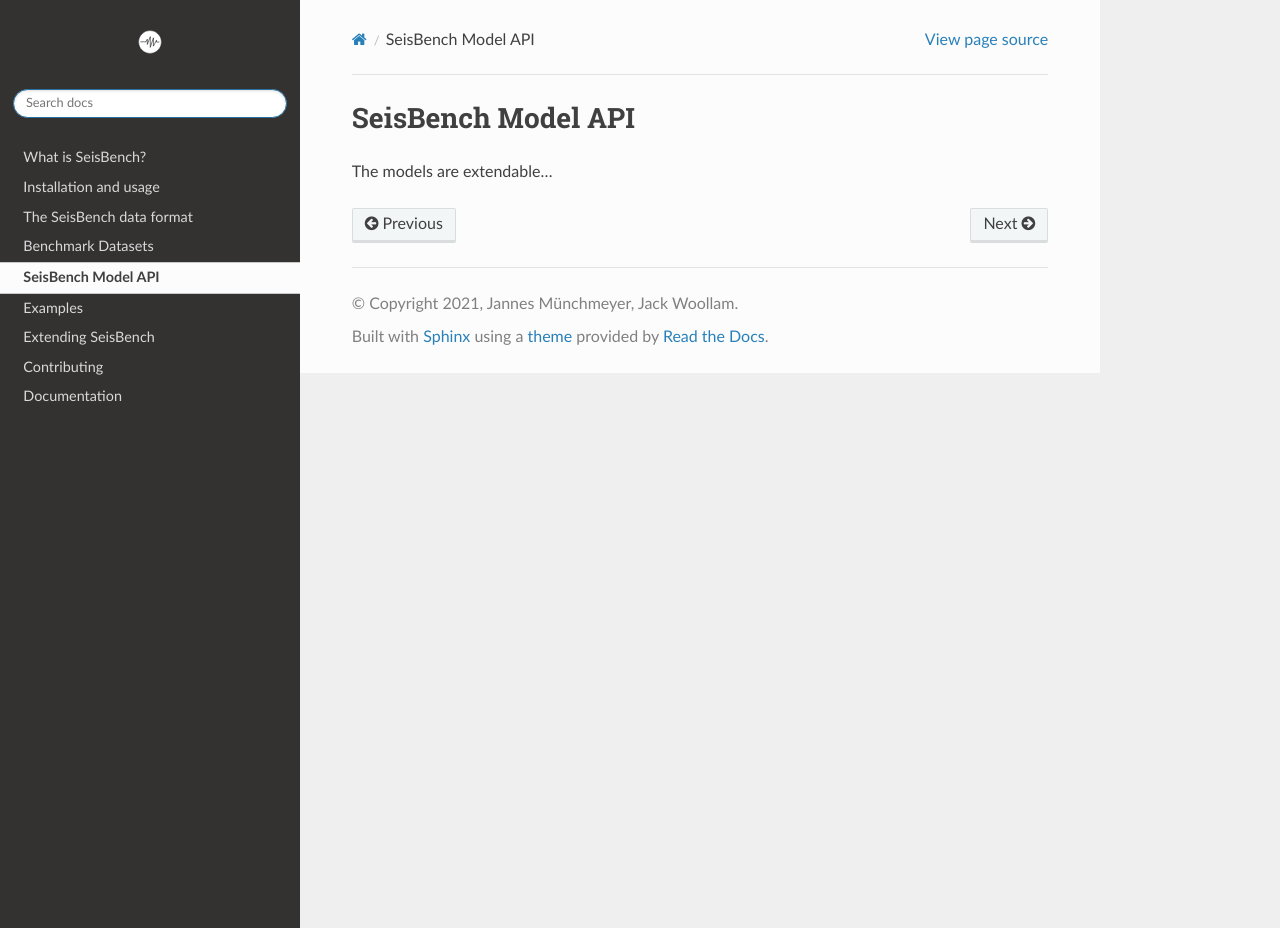
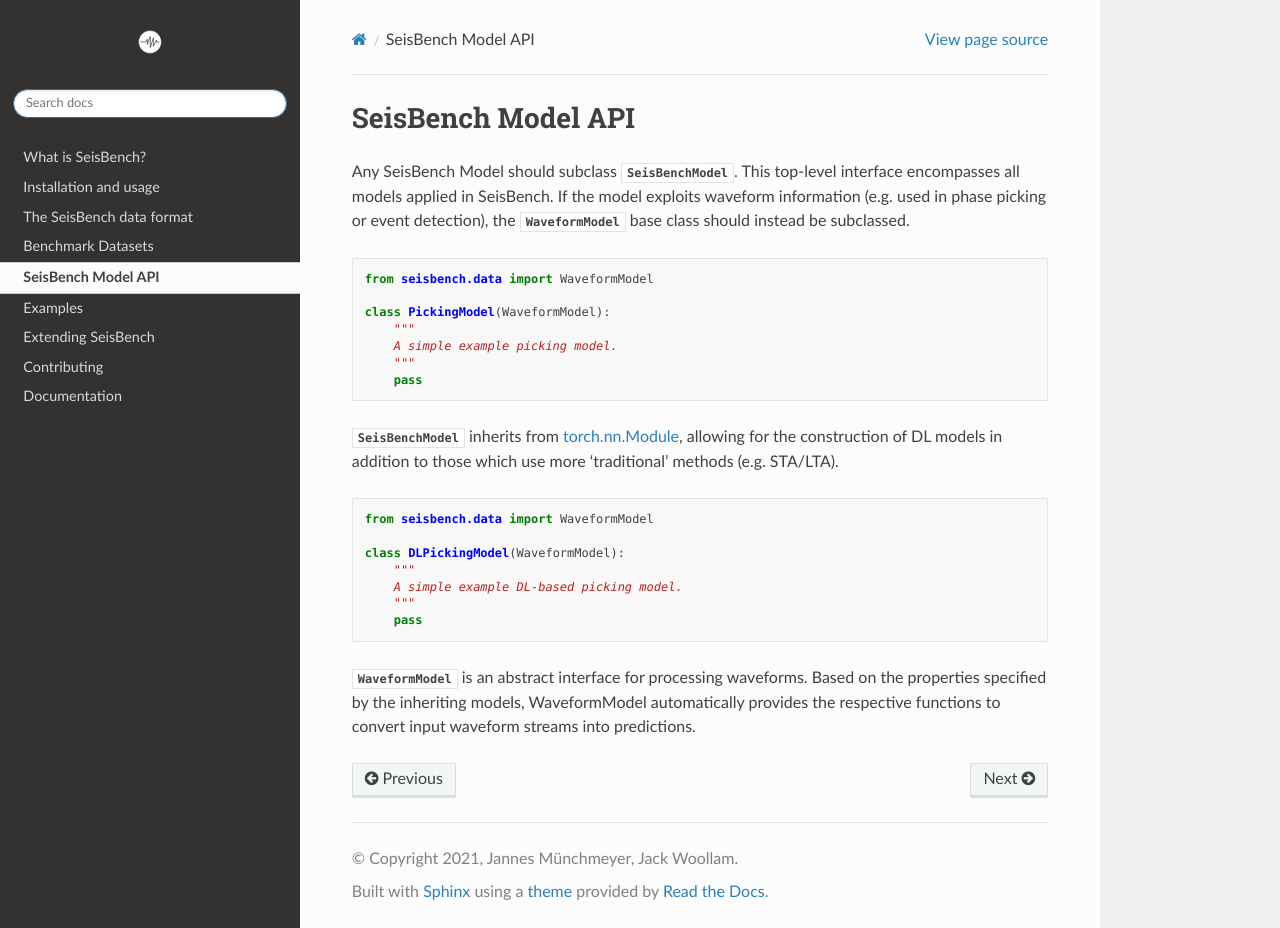
Before and after one commit to seisbench/seisbench, a Sphinx documentation site: the page built from docs/pages/models.rst, in a window 1280 px wide and 928 px high. Built offline with Sphinx 7.4.7 and the Read the Docs theme 2.0.0, drawn with Linux system fonts in a browser that asks for light colours.

Commit message:
Add to seisbench.model API commentary in docs #6.

```diff
--- a/docs/pages/models.rst
+++ b/docs/pages/models.rst
@@ -1,5 +1,38 @@
 SeisBench Model API
 ===================
 
+Any SeisBench Model should subclass :py:class:`~seisbench.models.base.SeisBenchModel`.
+This top-level interface encompasses all models applied in SeisBench. If the
+model exploits waveform information (e.g. used in phase picking or event detection), the
+:py:class:`~seisbench.models.base.WaveformModel` base class should instead be subclassed.
 
-The models are extendable...
+
+.. code-block:: python
+
+    from seisbench.data import WaveformModel
+
+    class PickingModel(WaveformModel):
+        """
+        A simple example picking model.
+        """
+        pass
+
+
+:py:class:`~seisbench.models.base.SeisBenchModel` inherits from
+`torch.nn.Module <https://pytorch.org/docs/stable/generated/torch.nn.Module.html>`__, allowing for the construction
+of DL models in addition to those which use more 'traditional' methods (e.g. STA/LTA).
+
+
+.. code-block:: python
+
+    from seisbench.data import WaveformModel
+
+    class DLPickingModel(WaveformModel):
+        """
+        A simple example DL-based picking model.
+        """
+        pass
+
+:py:class:`~seisbench.models.base.WaveformModel` is an abstract interface for processing waveforms. Based on the
+properties specified by the inheriting models, WaveformModel automatically provides the respective functions to convert
+input waveform streams into predictions.
```
